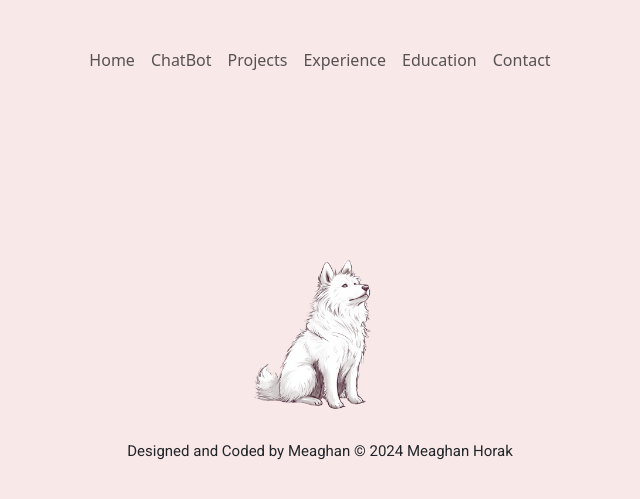
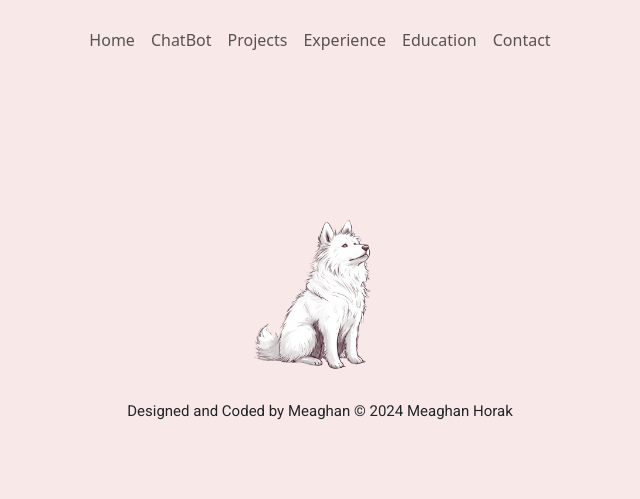
Before and after one commit to mkh7878/portfolio, a Jekyll site: the page built from pages/ascii-test.html, in a window 1280 px wide. Shown: the top 499 px of the page, without its empty margins (320-960 px from the left). Built offline with Jekyll 4.4.1, drawn with Linux system fonts in a browser that asks for light colours; some web fonts are replaced.

Commit message:
hoping this changes css

```diff
--- a/_includes/header.html
+++ b/_includes/header.html
@@ -6,7 +6,7 @@
           <span class="navbar-toggler-icon"></span>
         </button>
 
-        <nav class="navbar navbar-expand-md container custom-navbar">
+        <div class="collapse navbar-collapse justify-content-center" id="navbarSupportedContent">
           <ul class="navbar-nav mx-auto">
             <li class="nav-item active">
               <a class="nav-link" href="/index.html">Home</a>
@@ -41,4 +41,11 @@
           </ul>
         </div>
       </nav>
+
+
+<!-- jQuery and Bootstrap JS -->
+<script src="https://ajax.googleapis.com/ajax/libs/jquery/3.5.1/jquery.min.js"></script>
+<script src="https://maxcdn.bootstrapcdn.com/bootstrap/4.5.2/js/bootstrap.min.js"></script>
+<!-- Bootstrap JS (Popper.js included) -->
+<script src="https://cdn.jsdelivr.net/npm/bootstrap@5.3.0/dist/js/bootstrap.bundle.min.js"></script>
 </header>
```
